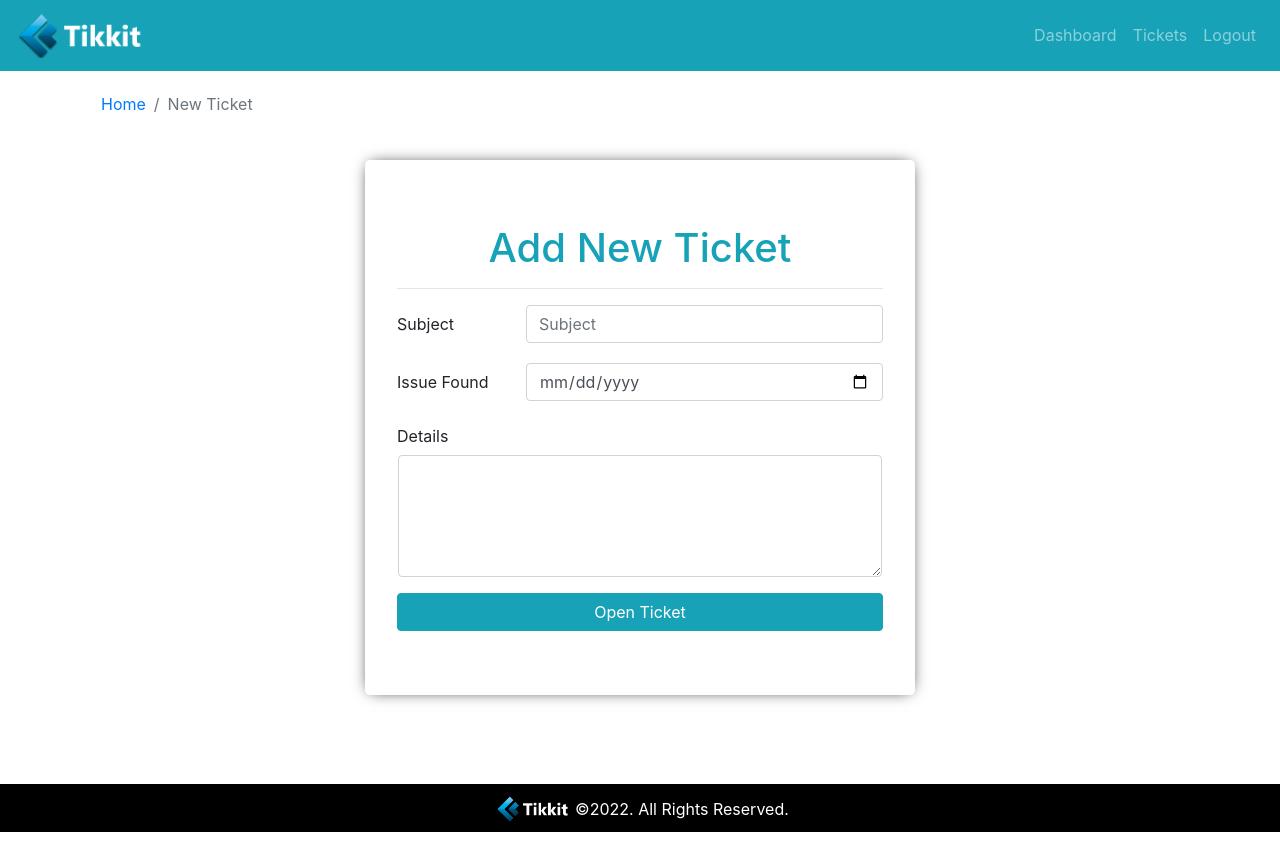
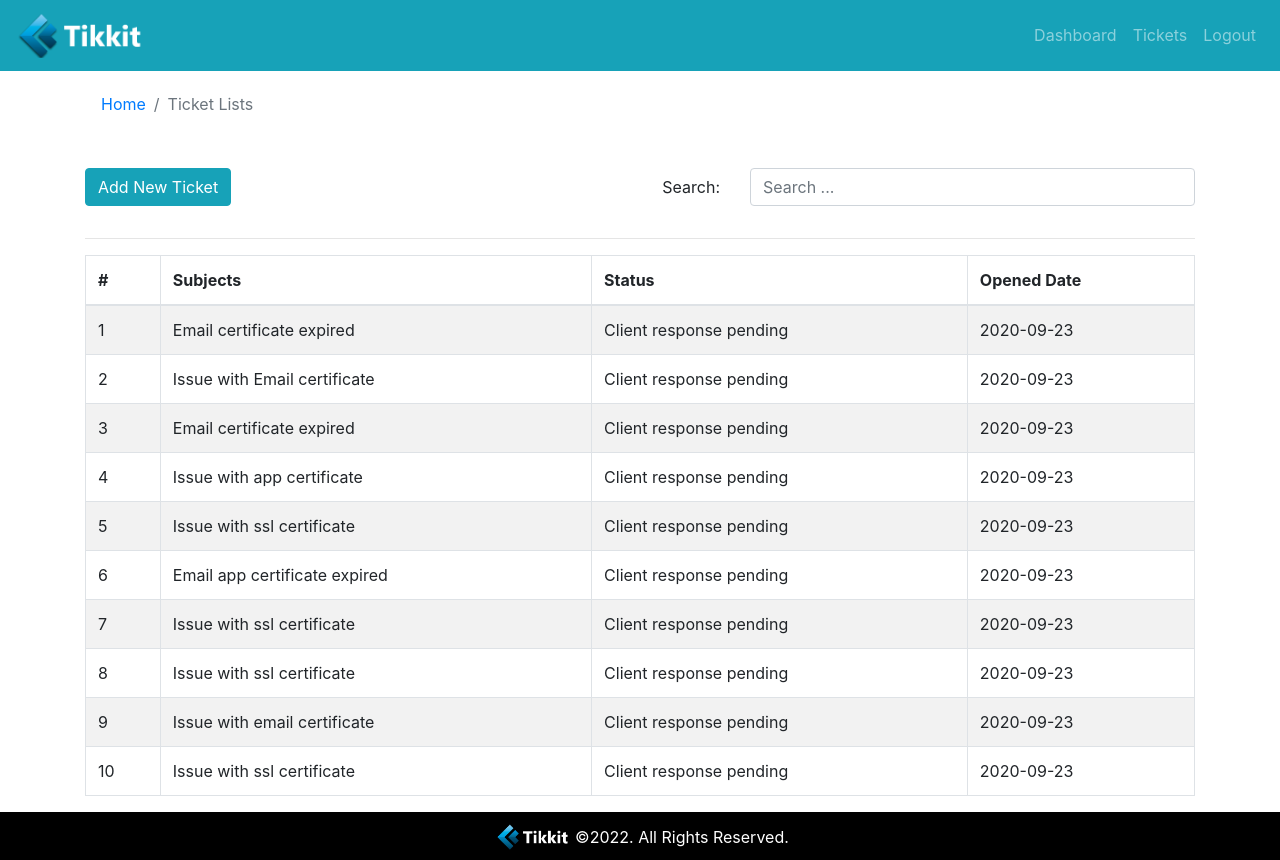
Before and after one commit to Jackal73/gobug-frontend, a React (Create React App) app: page / in a window 1280 px wide. Before the commit the page ends 832 px from the top, so only its background shows below. Built offline with nearby package versions, Linux system fonts and the light colour scheme; the HTML template or start-up script is replaced by a standard one.

Commit message:
:sparkles: Add `Ticket Lists` page

```diff
--- a/src/App.js
+++ b/src/App.js
@@ -4,6 +4,7 @@
 // import { Dashboard } from './pages/dashboard/Dashboard.page';
 import { AddTicket } from './pages/new-ticket/AddTicket.page';
 import './App.css';
+import { TicketLists } from './pages/ticket-list/TicketLists.page';
 
 
 
@@ -14,7 +15,8 @@
       {/* <Entry /> */}
       <DefaultLayout>
         {/* <Dashboard /> */}
-        <AddTicket />
+        {/* <AddTicket /> */}
+        <TicketLists />
       </DefaultLayout>
     </div>
   );
--- a/src/assets/data/dummy-tickets.json
+++ b/src/assets/data/dummy-tickets.json
@@ -1,7 +1,7 @@
 [
   {
     "id": 1,
-    "subject": "Email   certificate expired",
+    "subject": "Email certificate expired",
     "status": "Client response pending",
     "addedAt": "2020-09-23"
   },
@@ -13,13 +13,13 @@
   },
   {
     "id": 3,
-    "subject": "Email   certificate expired",
+    "subject": "Email certificate expired",
     "status": "Client response pending",
     "addedAt": "2020-09-23"
   },
   {
     "id": 4,
-    "subject": "Issue with ssl certificate",
+    "subject": "Issue with app certificate",
     "status": "Client response pending",
     "addedAt": "2020-09-23"
   },
@@ -31,7 +31,7 @@
   },
   {
     "id": 6,
-    "subject": "Email   certificate expired",
+    "subject": "Email app certificate expired",
     "status": "Client response pending",
     "addedAt": "2020-09-23"
   },
@@ -49,7 +49,7 @@
   },
   {
     "id": 9,
-    "subject": "Issue with ssl certificate",
+    "subject": "Issue with email certificate",
     "status": "Client response pending",
     "addedAt": "2020-09-23"
   },
--- /dev/null
+++ b/src/components/search form/SearchForm.comp.js
@@ -0,0 +1,32 @@
+import React from 'react';
+import PropTypes from 'prop-types';
+import { Col, Form, Row } from 'react-bootstrap';
+
+
+export const SearchForm = ({handleOnChange, str}) => {
+
+  return (
+    <div>
+      <Form>
+        <Form.Group as ={Row}>
+          <Form.Label column sm="2">
+            Search: {""}
+          </Form.Label>
+          <Col sm="10">
+            <Form.Control
+              name="searchStr"
+              onChange={handleOnChange}
+              value={str}
+              placeholder="Search ..."
+            />
+          </Col>
+        </Form.Group>
+      </Form>
+    </div>
+  );
+};
+
+SearchForm.propTypes = {
+  handleOnChange: PropTypes.func.isRequired,
+  str: PropTypes.string.isRequired,
+}
--- a/src/components/ticket-table/TicketTable.comp.js
+++ b/src/components/ticket-table/TicketTable.comp.js
@@ -1,8 +1,10 @@
 import React from 'react';
 import { Table } from 'react-bootstrap';
+import PropTypes from 'prop-types';
 
 
 export const TicketTable = ({tickets}) => {
+
   return (
   <Table striped bordered hover>
     <thead>
@@ -34,3 +36,7 @@
   </Table>
   );
 };
+
+TicketTable.propTypes = {
+  tickets: PropTypes.array.isRequired,
+};
--- /dev/null
+++ b/src/pages/ticket-list/TicketLists.page.js
@@ -0,0 +1,56 @@
+import React, { useEffect, useState } from 'react';
+import { Button, Col, Container, Row } from 'react-bootstrap';
+import { PageBreadcrumb } from '../../components/breadcrumb/Breadcrumb.comp';
+import { SearchForm } from '../../components/search form/SearchForm.comp';
+import { TicketTable } from '../../components/ticket-table/TicketTable.comp';
+import tickets from '../../assets/data/dummy-tickets.json';
+
+export const TicketLists = () => {
+  const [str, setStr] = useState('');
+  const [dispTicket, setDispTicket] = useState(tickets);
+
+  useEffect(() => {
+
+  }, [str, dispTicket]);
+
+  const handleOnChange = e => {
+    const {value} = e.target;
+    setStr(e.target.value);
+    searchTicket(value);
+  };
+
+  const searchTicket = sttr => {
+    const displayTickts = tickets.filter((row) =>
+      row.subject.toLowerCase().includes(sttr.toLowerCase())
+    );
+
+    setDispTicket(displayTickts);
+  }
+
+  return (
+    <Container>
+      <Row>
+        <Col>
+          <PageBreadcrumb page="Ticket Lists" />
+        </Col>
+      </Row>
+
+      <Row className="mt-4">
+        <Col>
+          <Button variant="info">Add New Ticket</Button>
+        </Col>
+        <Col className="text-right">
+          <SearchForm handleOnChange={handleOnChange} str={str} />
+        </Col>
+      </Row>
+
+      <hr />
+
+      <Row>
+        <Col>
+          <TicketTable tickets={dispTicket} />
+        </Col>
+      </Row>
+    </Container>
+  );
+};
```
